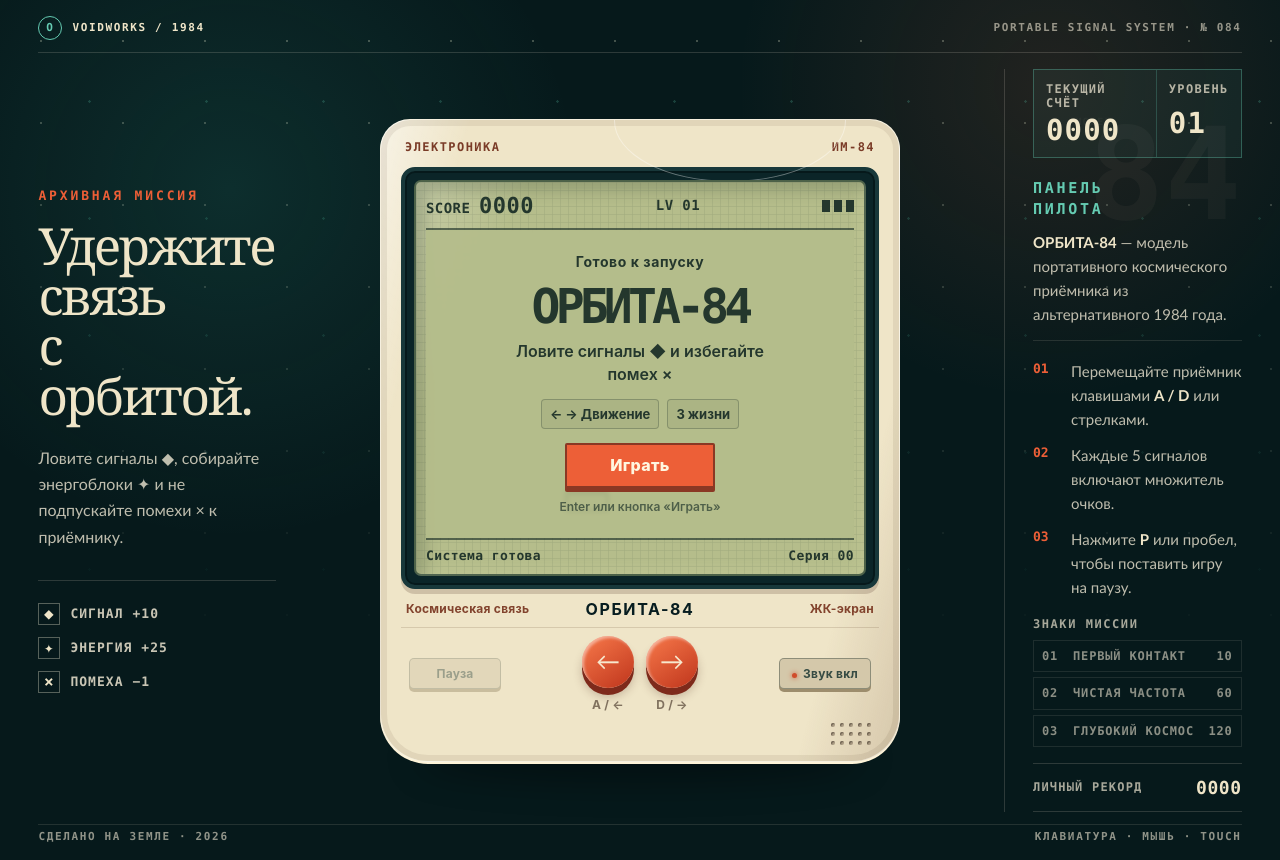
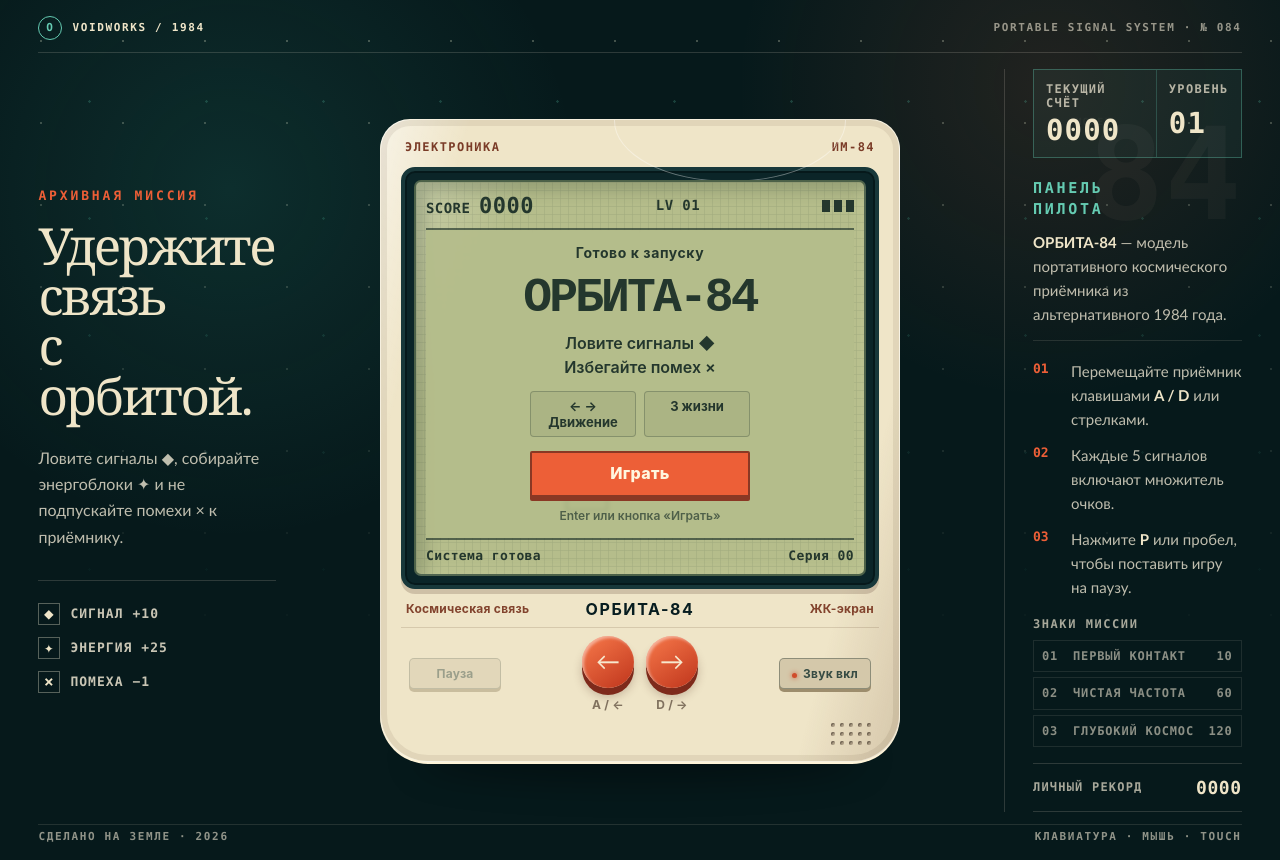
Before and after one commit to BigPanda-IT/orbita-84, a React app: page / in a window 1280 px wide. Built offline with nearby package versions, Linux system fonts and the light colour scheme.

Commit message:
fix: align start screen content

```diff
--- a/src/components/App/App.module.less
+++ b/src/components/App/App.module.less
@@ -364,17 +364,26 @@ footer {
 }
 .overlay h2 {
   margin: 0;
-  font: 900 clamp(30px, 5vw, 48px) / 1 @mono;
-  letter-spacing: -0.1em;
+  font: 700 clamp(30px, 5vw, 48px) / 1 'Courier New', monospace;
+  letter-spacing: -0.06em;
 }
 .overlay p {
   max-width: 260px;
   margin: 10px 0 12px;
   font: 600 16px/1.45 @ui;
 }
+.startDescription {
+  display: grid;
+  gap: 1px;
+}
+.startDescription span {
+  display: block;
+}
 .startGuide {
-  display: flex;
+  display: grid;
+  grid-template-columns: 1fr 1fr;
   gap: 8px;
+  width: min(100%, 220px);
   margin-bottom: 14px;
 }
 .startGuide span {
@@ -395,7 +404,7 @@ footer {
   cursor: pointer;
 }
 .overlay .startButton {
-  min-width: 150px;
+  width: min(100%, 220px);
   border-color: #8a3824;
   color: #fff6df;
   background: @orange;
--- a/src/components/App/App.tsx
+++ b/src/components/App/App.tsx
@@ -364,7 +364,10 @@ export const App = () => {
                         <>
                           <span className={style.overlayCode}>Готово к запуску</span>
                           <h2>ОРБИТА-84</h2>
-                          <p>Ловите сигналы ◆ и избегайте помех ×</p>
+                          <p className={style.startDescription}>
+                            <span>Ловите сигналы ◆</span>
+                            <span>Избегайте помех ×</span>
+                          </p>
                           <div className={style.startGuide}>
                             <span>← → Движение</span>
                             <span>3 жизни</span>
```
